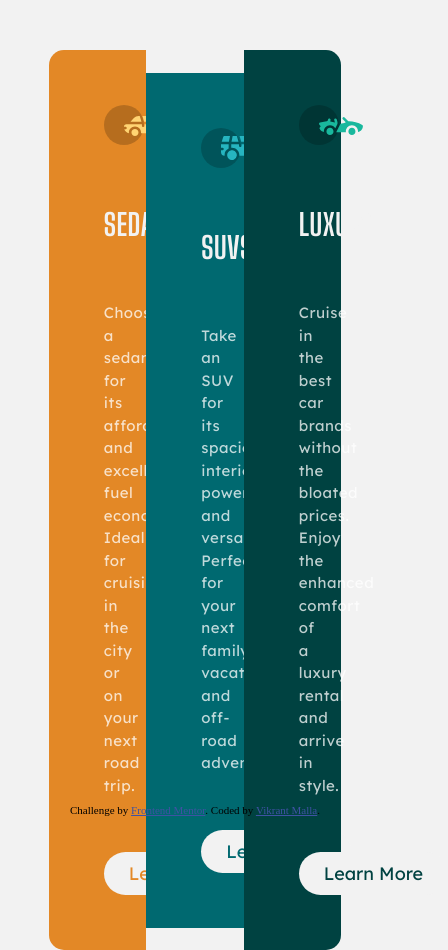
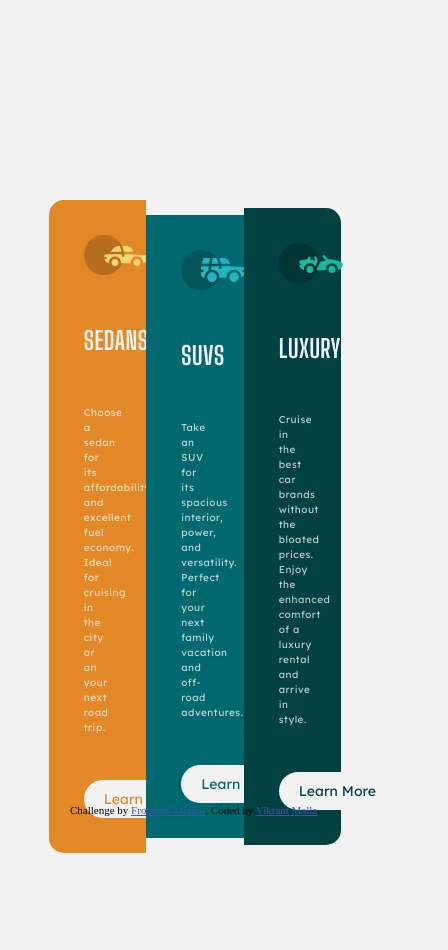
Before and after one commit to vikrantmalla/frontendmentor_challenge, a plain HTML site: page index.html in a window 390 px wide. Shown: the whole page, 448 px wide, since content can reach past the window. After the commit the page ends 853 px from the top, so only its background shows below. Drawn offline with Linux system fonts and the light colour scheme.

Commit message:
add media query

```diff
--- a/css/style.css
+++ b/css/style.css
@@ -16,7 +16,7 @@
 }
 
 body {
-    padding-top: 50px;
+    margin-top: 50px;
     background-color: var(--colorVeryLightGray);
 }
 
@@ -49,7 +49,7 @@ body {
     text-align: center;
     font-family: 'Lexend Deca', sans-serif;
     font-weight: 400;
-    font-size: 18px;
+    font-size: 16px;
 }
 
 .sedans .btn:hover {
@@ -74,7 +74,7 @@ body {
     text-align: center;
     font-family: 'Lexend Deca', sans-serif;
     font-weight: 400;
-    font-size: 18px;
+    font-size: 16px;
 }
 
 .suvs .btn:hover {
@@ -100,7 +100,7 @@ body {
     text-align: center;
     font-family: 'Lexend Deca', sans-serif;
     font-weight: 400;
-    font-size: 18px;
+    font-size: 16px;
 }
 
 .luxury .btn:hover {
@@ -117,7 +117,6 @@ li {
     font-size: 35px;
     color: var(--colorVeryLightGray);
     font-family: 'Big Shoulders Display', cursive;
-    font-size: 30px;
     margin: 10px 0;
     text-transform: uppercase;
 }
@@ -145,6 +144,68 @@ footer {
 
 .attribution a {
     color: hsl(228, 45%, 44%);
+}
+
+@media only screen and (max-width: 768px) {
+    body {
+        margin-top: 200px;
+        padding-top: 0px;
+    }
+    .card {
+        width: 25%;
+        line-height: 1.5;
+        letter-spacing: 0.5px;
+    }
+    .sedans {
+        padding: 20px 20px;
+    }
+    .sedans .btn {
+        border-radius: 25px;
+        padding: 10px 20px;
+        font-size: 14px;
+    }
+    .sedans .btn:hover {
+        background-color: transparent;
+        color: var(--colorVeryLightGray);
+        border: 1px solid var(--colorVeryLightGray);
+    }
+    .suvs {
+        padding: 20px 20px;
+    }
+    .suvs .btn {
+        border-radius: 25px;
+        padding: 10px 20px;
+        font-size: 14px;
+    }
+    .suvs .btn:hover {
+        background-color: transparent;
+        color: var(--colorVeryLightGray);
+        border: 1px solid var(--colorVeryLightGray);
+    }
+    .luxury {
+        padding: 20px 20px;
+    }
+    .luxury .btn {
+        border-radius: 25px;
+        padding: 10px 20px;
+        font-size: 14px;
+    }
+    .luxury .btn:hover {
+        background-color: transparent;
+        color: var(--colorVeryLightGray);
+        border: 1px solid var(--colorVeryLightGray);
+    }
+    li {
+        padding: 15px;
+    }
+    .product-title {
+        margin: 10px 0;
+        font-size: 25px;
+    }
+    .product-description {
+        font-size: 10px;
+        margin: 15px 0;
+    }
 }
 
 @media only screen and (max-width: 375px) {
```
